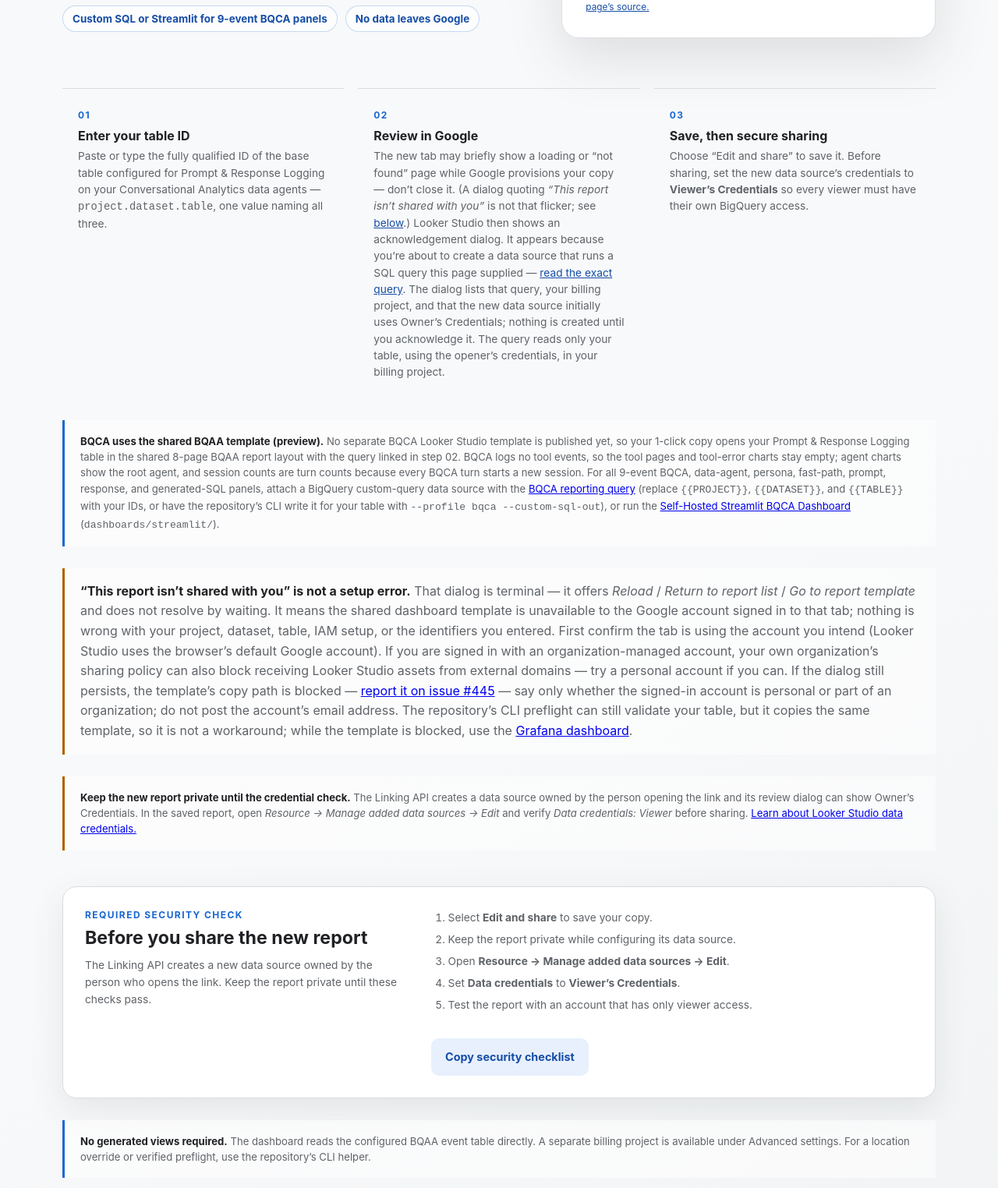
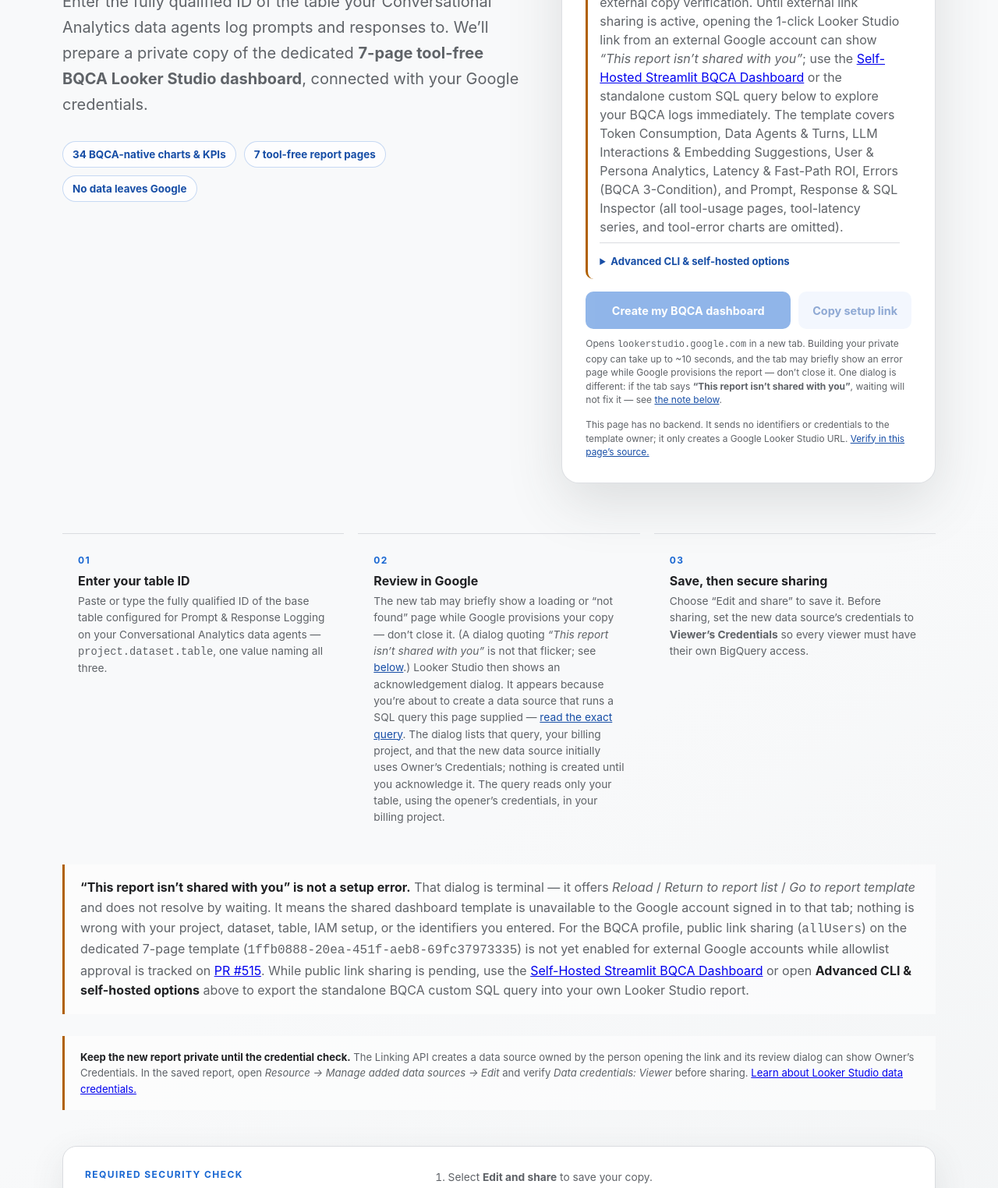
Before and after one commit to haiyuan-eng-google/BigQuery-Agent-Analytics-SDK, a plain HTML site: page bqca/index.html in a window 1280 px wide. Shown: the part 693-2217 px from the top of the page at 78% size. Drawn offline with Linux system fonts and the light colour scheme.

Commit message:
Deploy Looker Studio web configurator (ADK + BQCA) to GitHub Pages

```diff
--- a/app.mjs
+++ b/app.mjs
@@ -189,7 +189,7 @@
     copyButton.disabled = false;
     const readySuffix =
       activeProfile === "bqca"
-        ? " Opens in the shared BQAA report layout (preview); attach sql/bqca_events_v1.sql.tmpl (--custom-sql-out) or run the Self-Hosted Streamlit BQCA Dashboard (dashboards/streamlit/) for 9-event, Data Agent, and Fast-Path panels."
+        ? " Opens the dedicated 7-page tool-free BQCA Looker Studio template (public link sharing for external accounts is pending verification — see note below)."
         : "";
     setStatus(
       `Ready for ${derived.project}.${derived.dataset}.${derived.table}.${readySuffix}`,
--- a/bqca/index.html
+++ b/bqca/index.html
@@ -53,17 +53,10 @@
           </p>
           <p class="lede" data-profile-only="bqca">
             Enter the fully qualified ID of the table your Conversational
-            Analytics data agents log prompts and responses to. The 1-click
-            Looker Studio button below opens your BQCA table in the
-            <strong>shared BQAA report layout (preview)</strong> with your
-            Google credentials. To unlock all BQCA-native 9-event, Data Agent,
-            Persona, and Fast-Path panels, attach
-            <a href="https://github.com/GoogleCloudPlatform/BigQuery-Agent-Analytics-SDK/blob/main/dashboard/looker_studio/sql/bqca_events_v1.sql.tmpl">
-              <code>sql/bqca_events_v1.sql.tmpl</code></a>
-            (<code>--custom-sql-out</code>) or run the
-            <a href="https://github.com/GoogleCloudPlatform/BigQuery-Agent-Analytics-SDK/tree/main/dashboards/streamlit">
-              Self-Hosted Streamlit BQCA Dashboard</a>
-            (<code>dashboards/streamlit/</code>).
+            Analytics data agents log prompts and responses to. We’ll prepare
+            a private copy of the dedicated
+            <strong>7-page tool-free BQCA Looker Studio dashboard</strong>,
+            connected with your Google credentials.
           </p>
           <ul class="facts" aria-label="Dashboard facts" data-profile-only="adk" hidden>
             <li>37 parity charts</li>
@@ -71,8 +64,8 @@
             <li>No data leaves Google</li>
           </ul>
           <ul class="facts" aria-label="Dashboard facts" data-profile-only="bqca">
-            <li>BQCA data in shared BQAA layout (preview)</li>
-            <li>Custom SQL or Streamlit for 9-event BQCA panels</li>
+            <li>34 BQCA-native charts &amp; KPIs</li>
+            <li>7 tool-free report pages</li>
             <li>No data leaves Google</li>
           </ul>
         </div>
@@ -140,6 +133,41 @@
           </details>
 
           <p id="form-status" role="status" aria-live="polite"></p>
+          <aside
+            class="notice notice-warning"
+            id="bqca-template-note"
+            aria-labelledby="bqca-template-title"
+            data-profile-only="bqca">
+            <strong id="bqca-template-title">Dedicated 7-page tool-free BQCA Looker Studio template — Template not yet publicly shared for external accounts.</strong>
+            Public link sharing (<code>allUsers</code>) for the dedicated 7-page
+            tool-free BQCA report template
+            (<code>1ffb0888-20ea-451f-aeb8-69fc37973335</code>, data source alias
+            <code>ds0</code>) is currently pending cross-organization allowlisting
+            and external copy verification. Until external link sharing is active,
+            opening the 1-click Looker Studio link from an external Google account
+            can show <em>“This report isn’t shared with you”</em>; use the
+            <a href="https://github.com/GoogleCloudPlatform/BigQuery-Agent-Analytics-SDK/tree/main/dashboards/streamlit">
+              Self-Hosted Streamlit BQCA Dashboard</a>
+            or the standalone custom SQL query below to explore your BQCA logs
+            immediately. The template covers Token Consumption, Data Agents &amp;
+            Turns, LLM Interactions &amp; Embedding Suggestions, User &amp; Persona
+            Analytics, Latency &amp; Fast-Path ROI, Errors (BQCA 3-Condition), and
+            Prompt, Response &amp; SQL Inspector (all tool-usage pages, tool-latency
+            series, and tool-error charts are omitted).
+            <details class="advanced-bqca-options">
+              <summary>Advanced CLI &amp; self-hosted options</summary>
+              <p>
+                Run the
+                <a href="https://github.com/GoogleCloudPlatform/BigQuery-Agent-Analytics-SDK/tree/main/dashboards/streamlit">
+                  Self-Hosted Streamlit BQCA Dashboard</a>
+                (<code>dashboards/streamlit/</code>) or export the
+                <a id="custom-query-link" href="https://github.com/GoogleCloudPlatform/BigQuery-Agent-Analytics-SDK/blob/main/dashboard/looker_studio/sql/bqca_events_v1.sql.tmpl">
+                  BQCA reporting query</a>
+                bound to your table with
+                <code>hydrate_dashboard.py --profile bqca --custom-sql-out</code>.
+              </p>
+            </details>
+          </aside>
           <div class="actions">
             <a
               class="button button-primary"
@@ -150,7 +178,7 @@
               aria-describedby="create-wait-note"
             >
               <span data-profile-only="adk" hidden>Create my dashboard</span>
-              <span data-profile-only="bqca">Create my dashboard (BQAA layout preview)</span>
+              <span data-profile-only="bqca">Create my BQCA dashboard</span>
             </a>
             <button class="button button-secondary" id="copy-link" type="button">
               Copy setup link
@@ -198,7 +226,8 @@
             see <a href="#report-not-shared">below</a>.) Looker Studio then
             shows an acknowledgement dialog. It appears because you’re about
             to create a data source that runs a SQL query this page supplied —
-            <a href="https://github.com/GoogleCloudPlatform/BigQuery-Agent-Analytics-SDK/blob/main/dashboard/looker_studio/sql/events_v1.template.sql">
+            <a href="https://github.com/GoogleCloudPlatform/BigQuery-Agent-Analytics-SDK/blob/main/dashboard/looker_studio/sql/events_v1.template.sql" data-profile-only="adk" hidden>
+              read the exact query</a><a href="https://github.com/GoogleCloudPlatform/BigQuery-Agent-Analytics-SDK/blob/main/dashboard/looker_studio/sql/bqca_events_v1.template.sql" data-profile-only="bqca">
               read the exact query</a>. The dialog lists that query, your
             billing project, and that the new data source initially uses
             Owner’s Credentials; nothing is created until you acknowledge it.
@@ -217,31 +246,6 @@
         </article>
       </section>
 
-      <aside
-        class="notice"
-        id="bqca-template-note"
-        aria-labelledby="bqca-template-title"
-        data-profile-only="bqca">
-        <strong id="bqca-template-title">BQCA uses the shared BQAA template (preview).</strong>
-        No separate BQCA Looker Studio template is published yet, so your 1-click
-        copy opens your Prompt &amp; Response Logging table in the shared 8-page
-        BQAA report layout with the query linked in step 02. BQCA logs no tool
-        events, so the tool pages and tool-error charts stay empty; agent charts
-        show the root agent, and session counts are turn counts because every
-        BQCA turn starts a new session. For all 9-event BQCA, data-agent,
-        persona, fast-path, prompt, response, and generated-SQL panels, attach a
-        BigQuery custom-query data source with the
-        <a id="custom-query-link" href="https://github.com/GoogleCloudPlatform/BigQuery-Agent-Analytics-SDK/blob/main/dashboard/looker_studio/sql/bqca_events_v1.sql.tmpl">
-          BQCA reporting query</a>
-        (replace <code>{{PROJECT}}</code>, <code>{{DATASET}}</code>, and
-        <code>{{TABLE}}</code> with your IDs, or have the repository’s CLI
-        write it for your table with
-        <code>--profile bqca --custom-sql-out</code>), or run the
-        <a href="https://github.com/GoogleCloudPlatform/BigQuery-Agent-Analytics-SDK/tree/main/dashboards/streamlit">
-          Self-Hosted Streamlit BQCA Dashboard</a>
-        (<code>dashboards/streamlit/</code>).
-      </aside>
-
       <aside class="notice notice-warning" id="report-not-shared">
         <strong>“This report isn’t shared with you” is not a setup error.</strong>
         That dialog is terminal — it offers <em>Reload</em> / <em>Return to
@@ -249,7 +253,7 @@
         by waiting. It means the shared dashboard template is unavailable to
         the Google account signed in to that tab; nothing is wrong with your
         project, dataset, table, IAM setup, or the identifiers you entered.
-        First confirm the tab is using the account you intend (Looker Studio
+        <span data-profile-only="adk" hidden>First confirm the tab is using the account you intend (Looker Studio
         uses the browser’s default Google account). If you are signed in
         with an organization-managed account, your own organization’s
         sharing policy can also block receiving Looker Studio assets from
@@ -260,10 +264,19 @@
         account is personal or part of an organization; do not post the
         account’s email address. The repository’s CLI preflight can still
         validate your table, but it copies the same template, so it is not
-        a workaround;
-        while the template is blocked, use the
+        a workaround; while the template is blocked, use the
         <a href="https://github.com/GoogleCloudPlatform/BigQuery-Agent-Analytics-SDK/tree/main/dashboards/grafana">
-          Grafana dashboard</a>.
+          Grafana dashboard</a>.</span><span data-profile-only="bqca">For the BQCA profile, public link sharing (<code>allUsers</code>) on the
+        dedicated 7-page template (<code>1ffb0888-20ea-451f-aeb8-69fc37973335</code>)
+        is not yet enabled for external Google accounts while allowlist
+        approval is tracked on
+        <a href="https://github.com/GoogleCloudPlatform/BigQuery-Agent-Analytics-SDK/pull/515">
+          PR #515</a>. While public link sharing is pending, use the
+        <a href="https://github.com/GoogleCloudPlatform/BigQuery-Agent-Analytics-SDK/tree/main/dashboards/streamlit">
+          Self-Hosted Streamlit BQCA Dashboard</a>
+        or open <strong>Advanced CLI &amp; self-hosted options</strong> above to
+        export the standalone BQCA custom SQL query into your own Looker Studio
+        report.</span>
       </aside>
 
       <aside class="notice notice-warning">
@@ -309,10 +322,12 @@
 
       <aside class="notice">
         <strong>No generated views required.</strong>
-        The dashboard reads the configured BQAA event table directly. A
-        separate billing project is available under Advanced settings. For a
-        location override or verified preflight, use the repository’s CLI
-        helper.
+        The dashboard reads the configured
+        <span data-profile-only="adk" hidden>BQAA event table</span>
+        <span data-profile-only="bqca">BQCA logging table</span>
+        directly. A separate billing project is available under Advanced
+        settings. For a location override or verified preflight, use the
+        repository’s CLI helper.
       </aside>
 
       <aside class="notice" aria-labelledby="viewing-support-title">
@@ -330,8 +345,11 @@
             GoogleCloudPlatform source and verified CLI
           </a>
           ·
-          <a href="https://lookerstudio.google.com/reporting/5a3f85ef-fc9c-4730-8ef2-8ef9129ddb40">
+          <a href="https://lookerstudio.google.com/reporting/5a3f85ef-fc9c-4730-8ef2-8ef9129ddb40" data-profile-only="adk" hidden>
             View template
+          </a>
+          <a href="https://lookerstudio.google.com/reporting/1ffb0888-20ea-451f-aeb8-69fc37973335" data-profile-only="bqca">
+            View BQCA template
           </a>
         </span>
       </footer>
--- a/report-config.mjs
+++ b/report-config.mjs
@@ -26,8 +26,8 @@
     "bqca": {
       "id": "bqca",
       "label": "BQCA Prompt & Response Logging",
-      "reportId": "5a3f85ef-fc9c-4730-8ef2-8ef9129ddb40",
-      "dataSourceAlias": "ds230",
+      "reportId": "1ffb0888-20ea-451f-aeb8-69fc37973335",
+      "dataSourceAlias": "ds0",
       "sentinels": {
         "project": "test-project-0728-467323",
         "dataset": "bqaa_fixture_adk_1_27_0",
--- a/styles.css
+++ b/styles.css
@@ -60,6 +60,12 @@
   grid-template-columns: minmax(0, 1.1fr) minmax(340px, 0.9fr);
   gap: 54px;
   align-items: center;
+  min-width: 0;
+  max-width: 100%;
+}
+
+.hero > * {
+  min-width: 0;
 }
 
 .surface-toggle {
@@ -137,6 +143,8 @@
 }
 
 .card {
+  min-width: 0;
+  max-width: 100%;
   padding: 30px;
   border: 1px solid rgba(218, 220, 224, 0.9);
   border-radius: 22px;
@@ -222,9 +230,13 @@
 
 #form-status {
   min-height: 20px;
+  min-width: 0;
+  max-width: 100%;
   margin: 18px 0 12px;
   color: var(--muted);
   font-size: 0.82rem;
+  overflow-wrap: anywhere;
+  word-break: break-word;
 }
 
 #form-status[data-kind="ready"] {
@@ -346,6 +358,23 @@
 
 .notice-warning {
   border-left-color: var(--warning);
+}
+
+#bqca-template-note {
+  margin: 0 0 16px;
+  padding: 13px 15px;
+  border-radius: 10px;
+  font-size: 1rem;
+  line-height: 1.5;
+  overflow-wrap: anywhere;
+}
+
+#bqca-template-note .advanced-bqca-options {
+  margin-top: 8px;
+}
+
+#bqca-template-note .advanced-bqca-options p {
+  margin: 6px 0 0;
 }
 
 /* Critical recovery guidance must read as body text, not fine print
```
Also changed, not shown: configurator.mjs (+7 -1 lines), index.html (+67 -49 lines), 1 other file.
